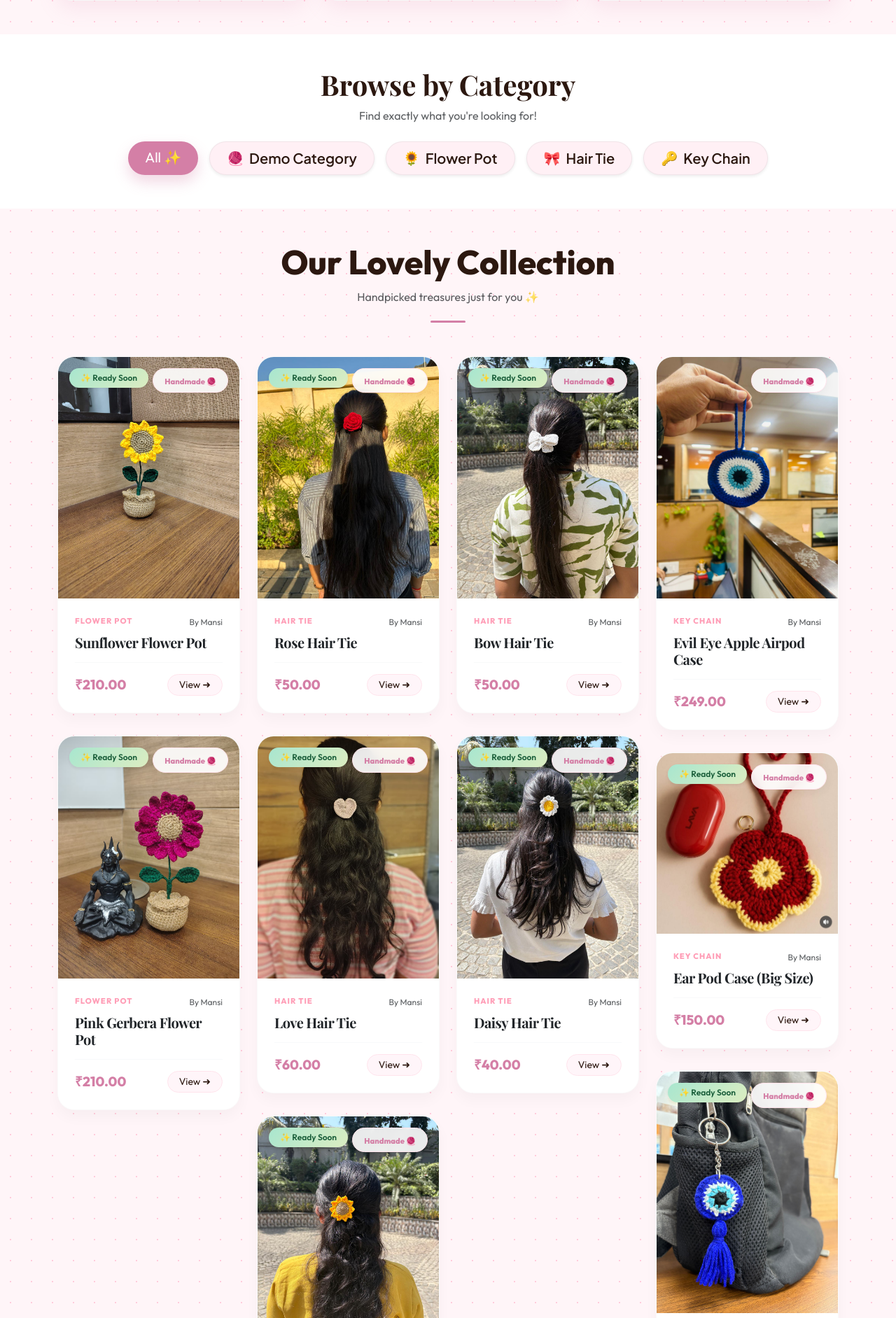
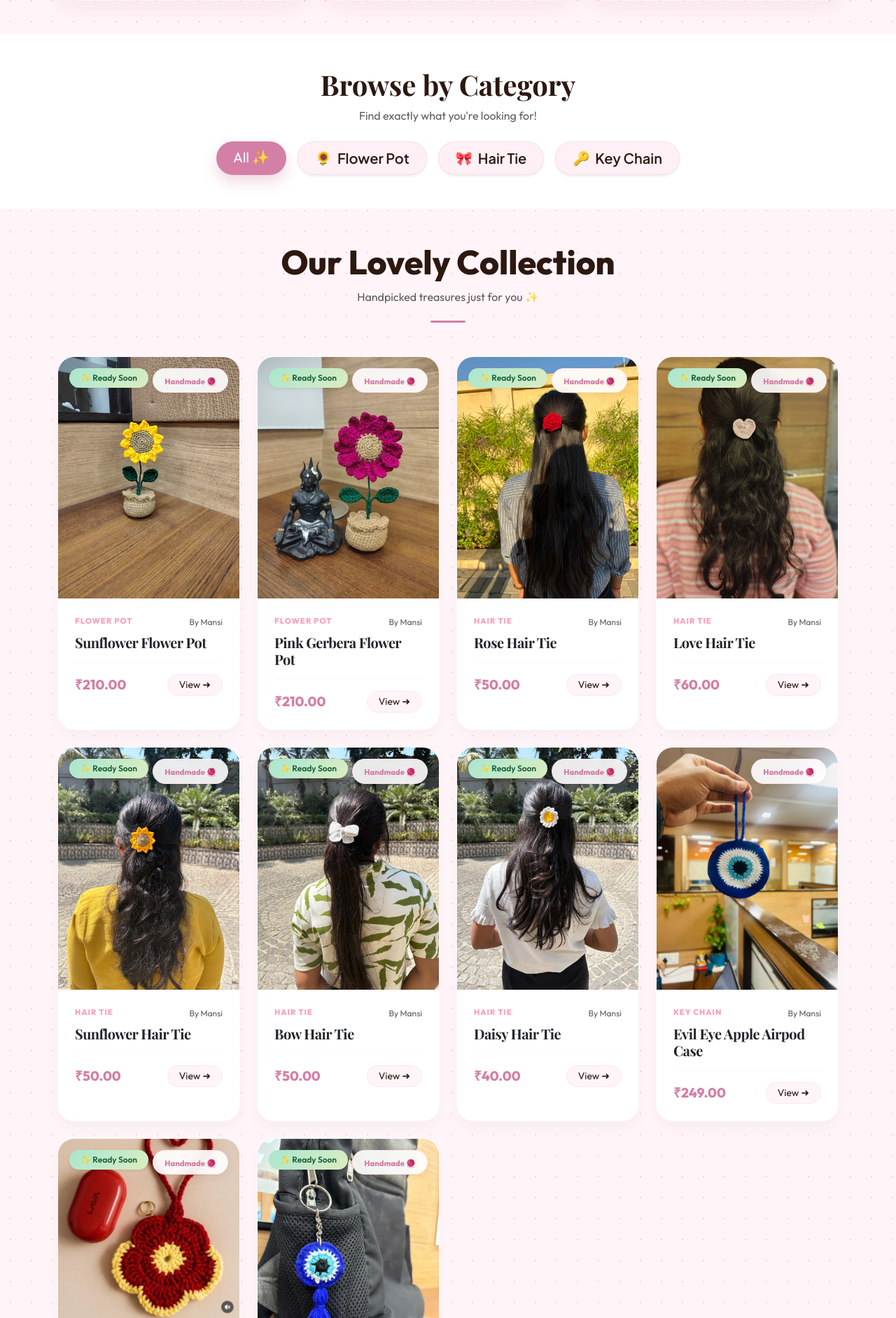
Before and after one commit to thepranit45/yarn_with_love, a Django app: page / in a window 1280 px wide. Shown: the part 944-2827 px from the top of the page at 70% size. Run offline with Django 4.2, Linux system fonts and the light colour scheme; data comes from the database, SQL or seed files in the repository; both versions use the stored data as it was after the commit; data that the repository does not hold is empty; some web fonts are replaced.

Commit message:
alligned

```diff
--- a/store/views.py
+++ b/store/views.py
@@ -42,7 +42,7 @@
     if category:
         products = products.filter(category__slug=category)
 
-    categories = Category.objects.all()
+    categories = Category.objects.exclude(name='Demo Category')
 
     recommended_products = []
     if request.user.is_authenticated:
@@ -94,7 +94,7 @@
     if category:
         products = products.filter(category__slug=category)
 
-    categories = Category.objects.all()
+    categories = Category.objects.exclude(name='Demo Category')
 
     recommended_products = []
     if request.user.is_authenticated:
--- a/templates/store/product_list.html
+++ b/templates/store/product_list.html
@@ -179,44 +179,27 @@
 
         <!-- Masonry Grid Layout (Premium Polish) -->
         <style>
-            .masonry-grid {
-                column-count: 2;
-                column-gap: 1.5rem;
-            }
-
-            @media (min-width: 768px) {
-                .masonry-grid {
-                    column-count: 3;
-                }
-            }
-
-            @media (min-width: 1200px) {
-                .masonry-grid {
-                    column-count: 4;
-                }
-            }
-
-            .masonry-item {
-                break-inside: avoid;
-                margin-bottom: 2rem;
+            /* Bootstrap Grid Customization if needed */
+            .product-col {
+                display: flex;
             }
 
             .product-card {
+                width: 100%;
                 border-radius: 24px;
-                /* More rounded */
                 overflow: hidden;
                 transition: all 0.4s cubic-bezier(0.175, 0.885, 0.32, 1.275);
                 background: white;
                 box-shadow: 0 10px 20px rgba(0, 0, 0, 0.03);
-                /* Softer base shadow */
                 border: 1px solid rgba(0, 0, 0, 0.02);
                 position: relative;
+                display: flex;
+                flex-direction: column;
             }
 
             .product-card:hover {
                 transform: translateY(-8px) scale(1.01);
                 box-shadow: 0 20px 40px rgba(212, 127, 166, 0.15);
-                /* Pink tinted shadow */
                 z-index: 10;
             }
 
@@ -237,10 +220,10 @@
             }
         </style>
 
-        <div class="masonry-grid">
+        <div class="row g-4">
             {% for product in products %}
             <!-- DEBUG BLOCK REMOVED -->
-            <div class="masonry-item">
+            <div class="col-12 col-sm-6 col-md-4 col-xl-3 product-col">
                 <a href="{% url 'product_detail' product.pk %}"
                     class="product-card d-block text-decoration-none text-dark">
                     <div class="position-relative">
```
Also changed, not shown: scripts/add_evil_eye_product.py (added, +79 -0 lines), templates/store/test_page.html (+7 -25 lines), db.sqlite3, media/products/keychain/evil eye Apple Airpod Case 1 (2).jpeg (added), media/products/keychain/evil eye Apple Airpod Case 1.jpeg (added).
